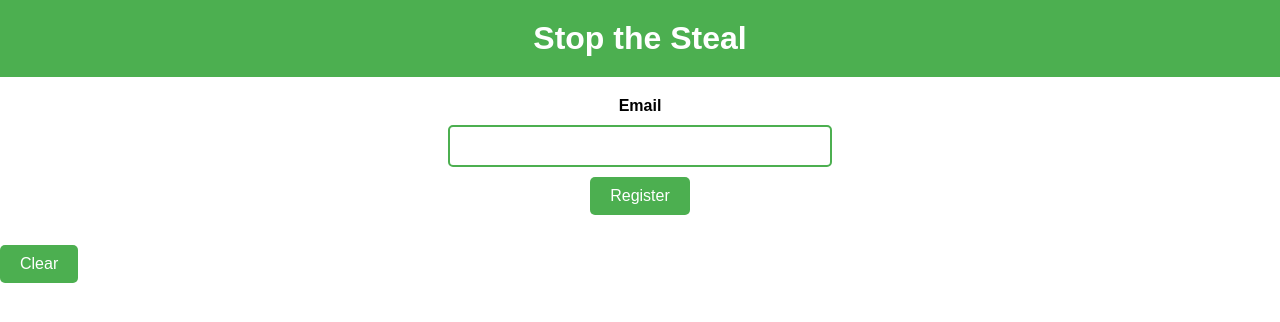
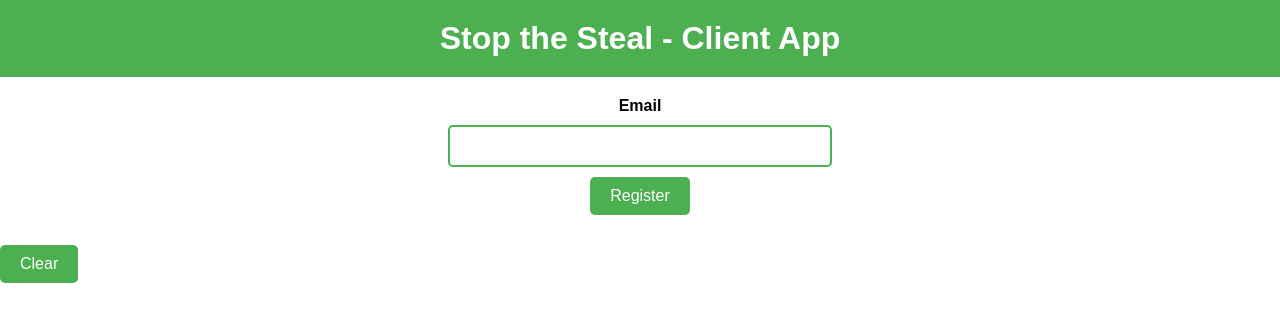
Before and after one commit to ggopalai/sts-client, a plain HTML site: page index.html in a window 1280 px wide. Drawn offline with Linux system fonts and the light colour scheme.

Commit message:
added client app to header

```diff
--- a/index.html
+++ b/index.html
@@ -8,7 +8,7 @@
     <title>Document</title>
 </head>
 <body>
-    <h1>Stop the Steal</h1>
+    <h1>Stop the Steal - Client App</h1>
     <p id="status"></p>
     <div id="prereg">
         <label for="email-input">Email</label>
```
